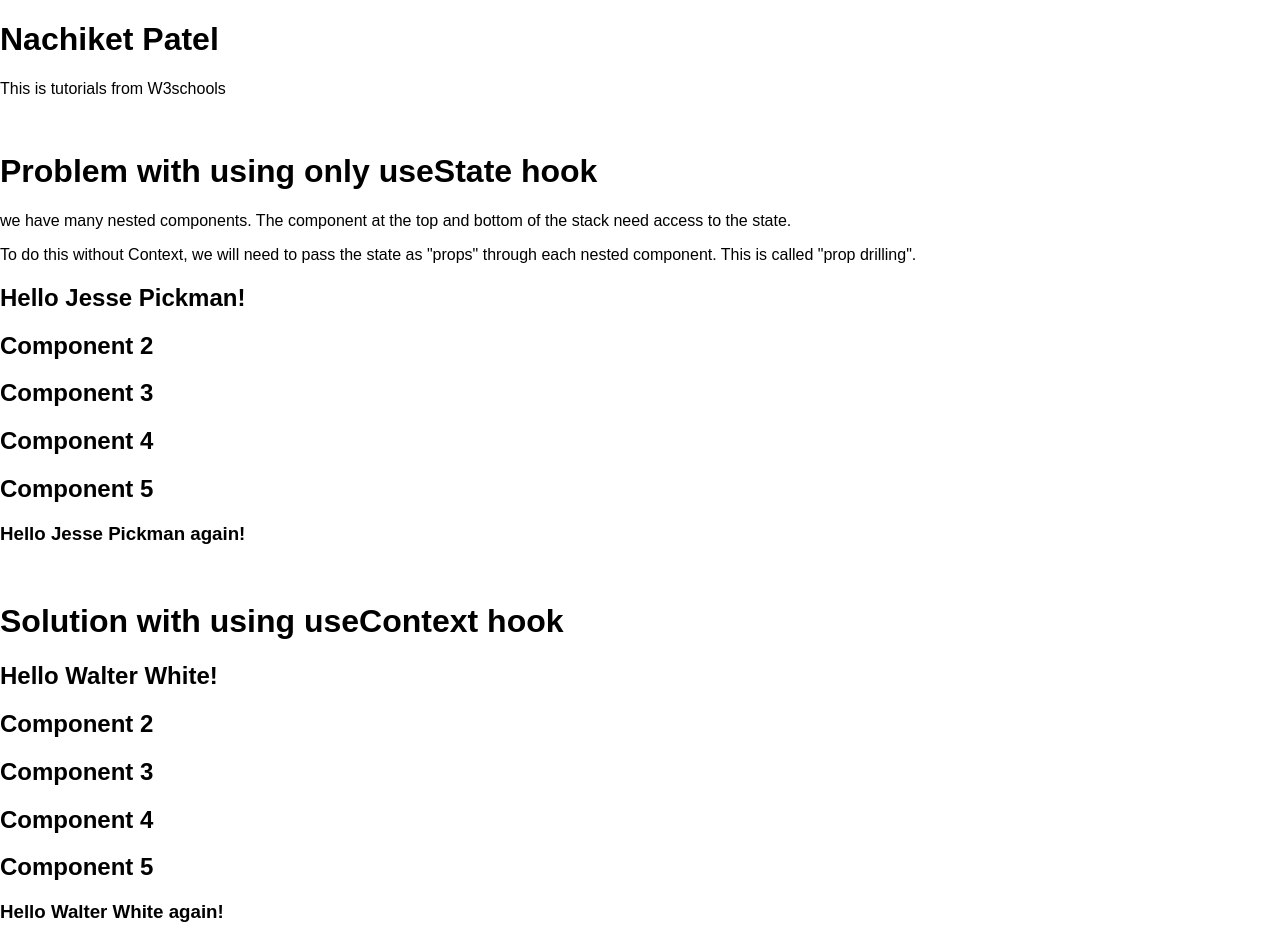
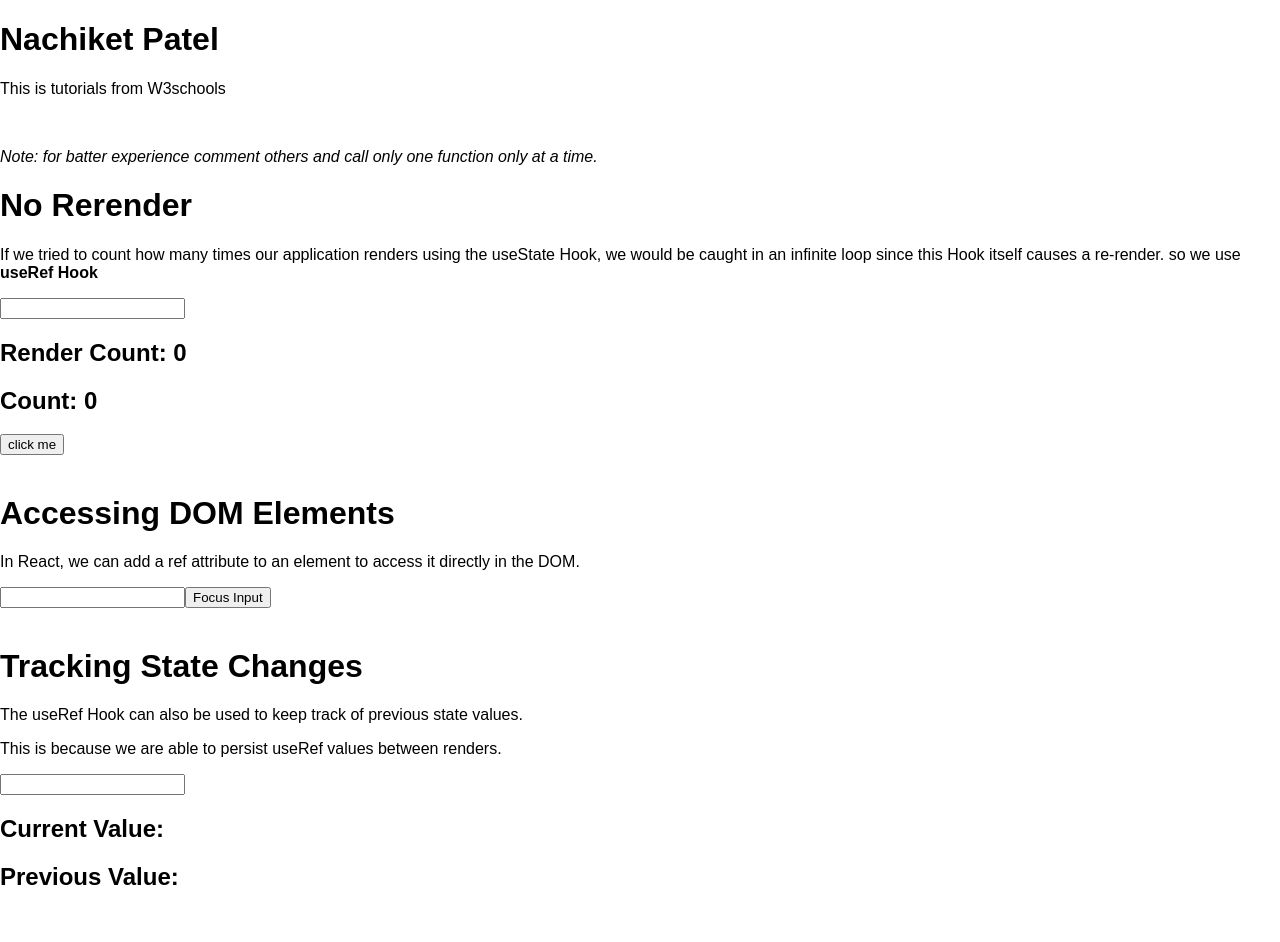
Before and after one commit to Nachiket-Patel/Web-Devolopment, a React (Create React App) app in the folder React/W3schools/w3schools/: page / in a window 1280 px wide. After the commit the page ends 911 px from the top, so only its background shows below. Built offline with nearby package versions, Linux system fonts and the light colour scheme.

Commit message:
useRef Hook

```diff
--- a/React/W3schools/w3schools/src/App.js
+++ b/React/W3schools/w3schools/src/App.js
@@ -1,6 +1,6 @@
 import React from 'react';
 import './App.css';
-import UseContexthook from './React-Hooks/UseContexthook';
+import UseRefHook from './React-Hooks/UseRefHook';
 
 
 
@@ -10,7 +10,7 @@ export default function App() {
     <div>
       <h1>Nachiket Patel</h1>
       <p>This is tutorials from W3schools</p><br/>
-      <UseContexthook />
+      <UseRefHook />
     </div>
   );
 
--- /dev/null
+++ b/React/W3schools/w3schools/src/React-Hooks/UseRefHook.js
@@ -0,0 +1,82 @@
+import { useState, useEffect, useRef } from 'react';
+
+
+const NoRerenders = () => {
+  const [inputValue, setInputValue] = useState("");
+  const count = useRef(0);
+  const [counter, setCounter] = useState(0);
+
+
+
+  useEffect(() => {
+    count.current = count.current + 1;
+  });
+
+  return(
+    <>
+      <input type="text" value={inputValue} onChange={(e) => setInputValue(e.target.value)} />
+      <h2>Render Count: {count.current}</h2>
+      <h2>Count: {counter}</h2>
+      <button className='btn' type='button' onClick={() => setCounter(counter+1)}>click me</button>
+    </>
+  );
+}
+
+
+const AccessDOM = () => {
+  const inputElement = useRef();
+
+  const focusInput = () => {
+    inputElement.current.focus();
+  };
+
+  return(
+    <>
+      <input type="text" ref={inputElement} />
+      <button onClick={focusInput}>Focus Input</button>
+    </>
+  );
+}
+
+
+function TrackStateChanges() {
+  const [inputValue, setInputValue] = useState("");
+  const previousInputValue = useRef("");
+
+  useEffect(() => {
+    previousInputValue.current = inputValue;
+  }, [inputValue]);
+
+  return (
+    <>
+      <input
+        type="text"
+        value={inputValue}
+        onChange={(e) => setInputValue(e.target.value)}
+      />
+      <h2>Current Value: {inputValue}</h2>
+      <h2>Previous Value: {previousInputValue.current}</h2>
+    </>
+  );
+}
+
+
+export default function UseRefHook() {
+  return(
+    <>
+      <p><em>Note: for batter experience comment others and call only one function only at a time.</em></p>
+      <h1>No Rerender</h1>
+      <p>If we tried to count how many times our application renders using the useState Hook, we would be caught in an infinite loop since this Hook itself causes a re-render. so we use <b>useRef Hook</b></p>
+      <NoRerenders />
+      <br/><br/>
+      <h1>Accessing DOM Elements</h1>
+      <p>In React, we can add a ref attribute to an element to access it directly in the DOM.</p>
+      <AccessDOM />
+      <br/><br/>
+      <h1>Tracking State Changes</h1>
+      <p>The useRef Hook can also be used to keep track of previous state values.</p>
+      <p>This is because we are able to persist useRef values between renders.</p>
+      <TrackStateChanges />
+    </>
+  );
+}
```
